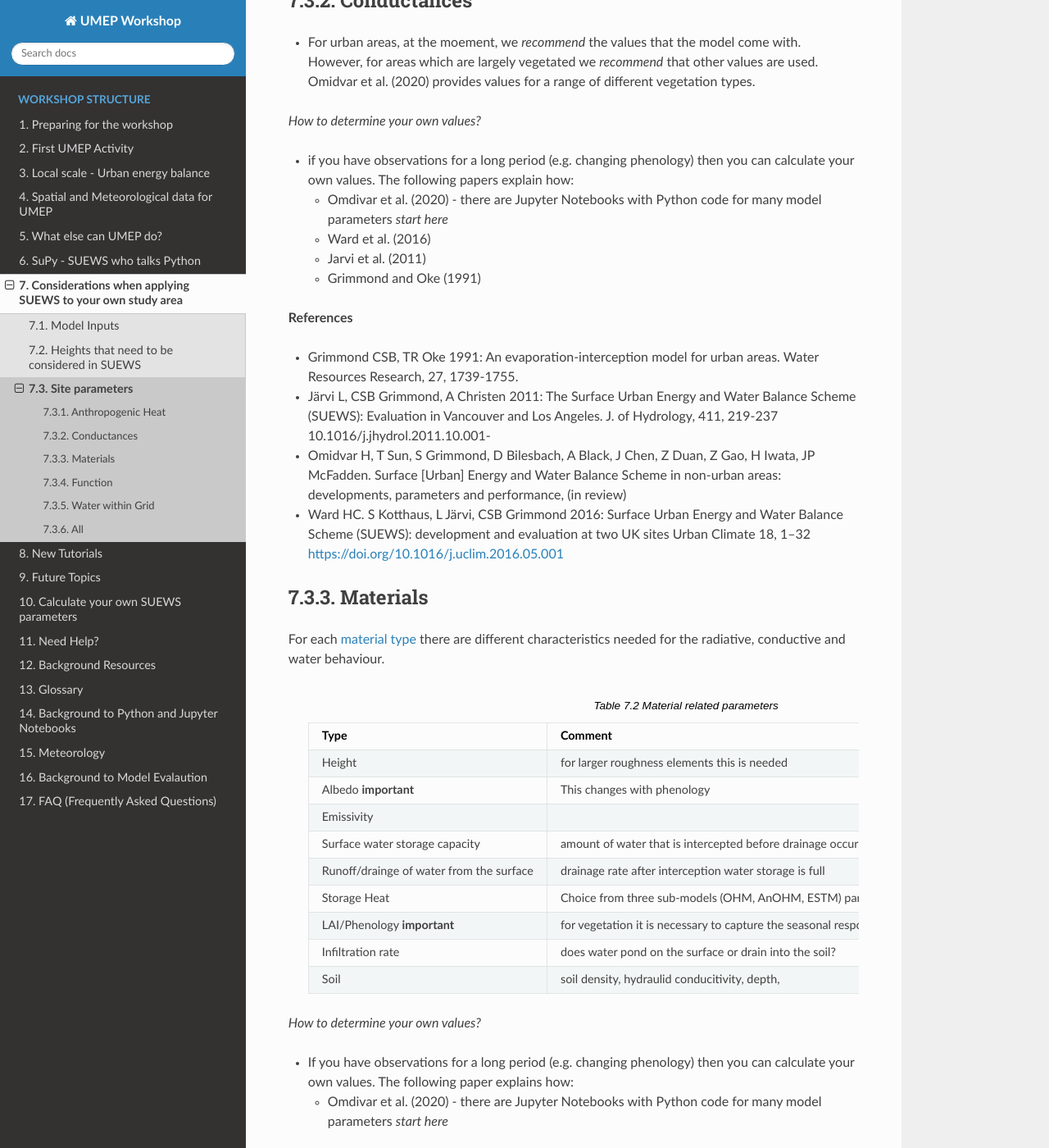
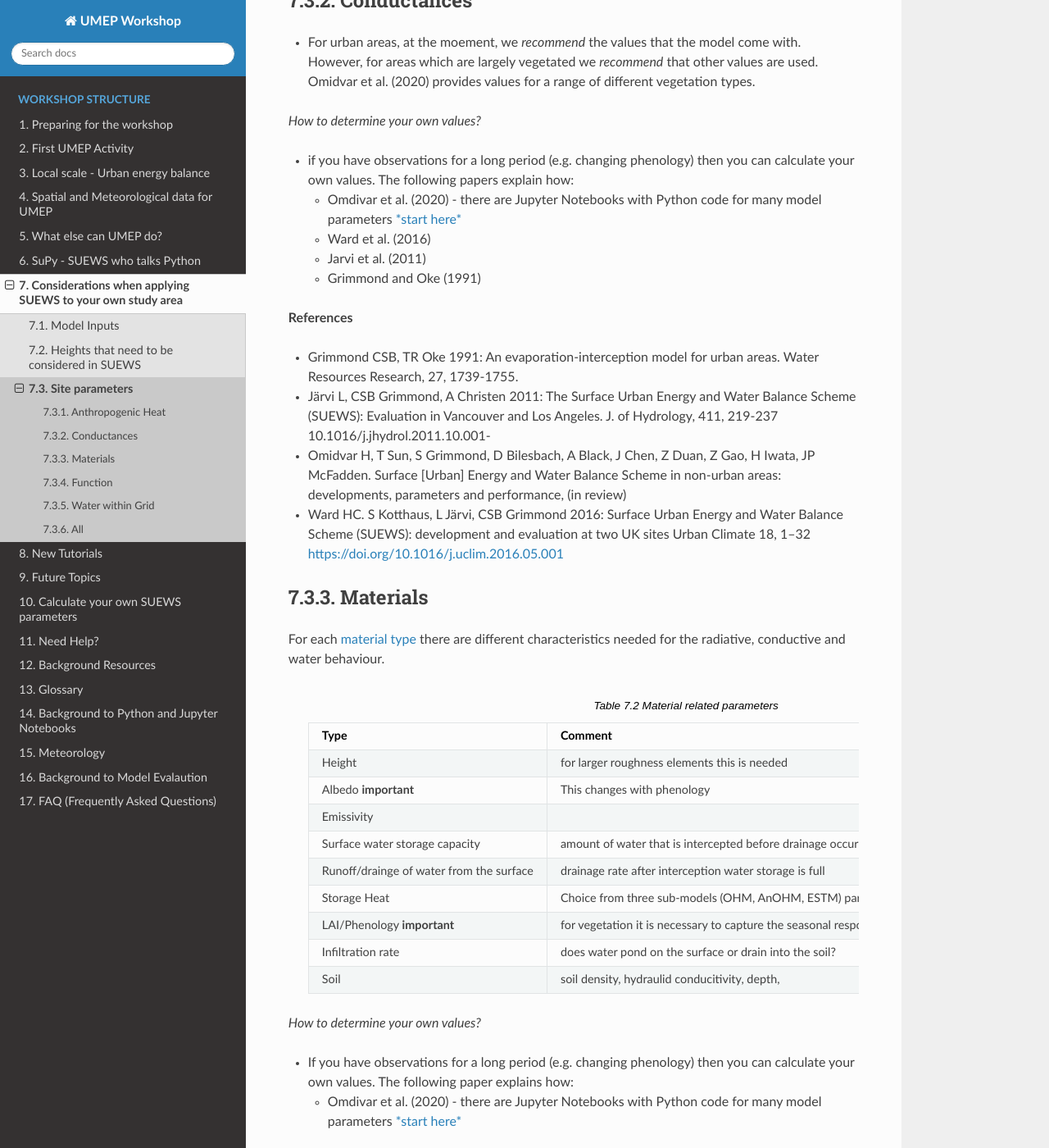
Before and after one commit to Urban-Meteorology-Reading/UMEP-Workshop, a Sphinx documentation site: the page built from source/Parameters/T1.rst, in a window 1280 px wide and 1400 px high, scrolled down 2033 px. Shown: the whole window at 82% size. Built offline with Sphinx 7.4.7 and the Read the Docs theme 2.0.0, drawn with Linux system fonts in a browser that asks for light colours; some of the changed lines change nothing that is shown.

Commit message:
Update T1.rst

```diff
--- a/source/Parameters/T1.rst
+++ b/source/Parameters/T1.rst
@@ -83,7 +83,7 @@ Conductances
 
 - if you have observations for a long period (e.g. changing phenology) then you can calculate your own values. The following papers explain how:
 
-  - Omdivar et al. (2020) - there are Jupyter Notebooks with Python code for many model parameters *start here*
+  - Omdivar et al. (2020) - there are Jupyter Notebooks with Python code for many model parameters `*start here* <CalcParam0>`
   - Ward et al. (2016)
   - Jarvi et al. (2011)
   - Grimmond and Oke (1991)
@@ -132,7 +132,7 @@ For each `material type <https://suews.readthedocs.io/en/latest/prepare-to-run-t
 
 - If you have observations for a long period (e.g. changing phenology) then you can calculate your own values. The following paper explains how:
 
-  - Omdivar et al. (2020) - there are Jupyter Notebooks with Python code for many model parameters *start here*
+  - Omdivar et al. (2020) - there are Jupyter Notebooks with Python code for many model parameters `*start here* <CalcParam0>`
 
 
 .. _T1-f:
```
